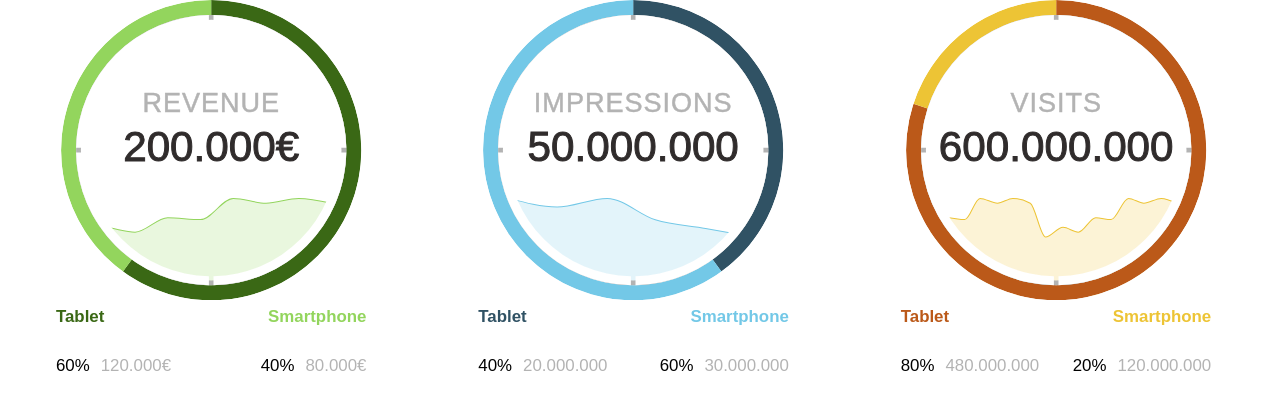
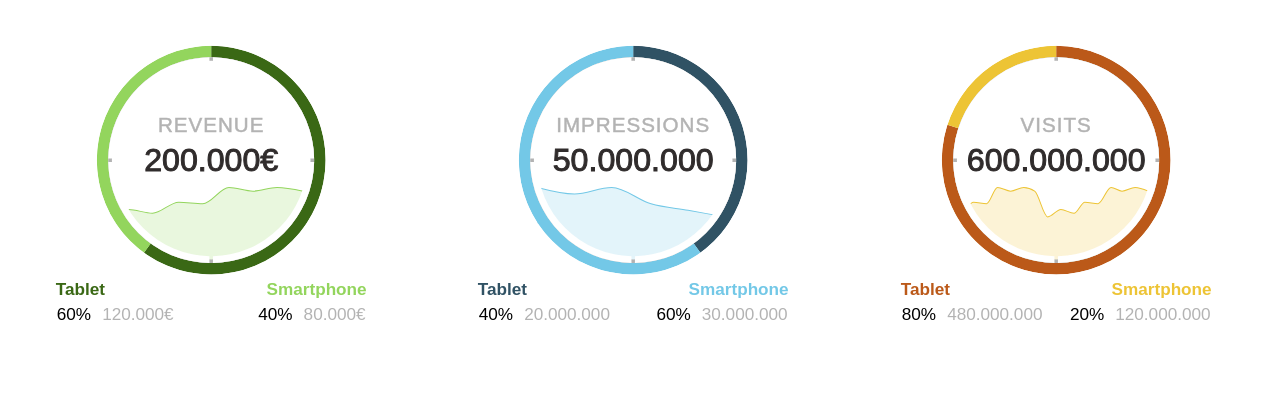
Before and after one commit to Pauatro/d3-js-front-test, a website: page index.html in a window 1280 px wide. Drawn offline with Linux system fonts and the light colour scheme.

Commit message:
finished visual part

```diff
--- a/bundle.js
+++ b/bundle.js
@@ -3805,12 +3805,8 @@
     ]
   };
 
-  // index.js
-  var target = document.getElementById("target");
-  var viewList = document.createElement("div");
-  viewList.className = "view-list";
-  target.appendChild(viewList);
-  var colors = {
+  // utils/colors.js
+  var colors_default = colors = {
     lightGrey: "#b3b3b3",
     darkGrey: "#302c2c",
     palettes: [
@@ -3819,14 +3815,20 @@
       ["#bb5919", "#edc435"]
     ]
   };
+
+  // utils/formatting.js
   var capitalizeFirstLetter = (string) => {
     const firstCapitalLetter = string[0].toUpperCase();
     const restOfTheString = string.slice(1);
     return firstCapitalLetter + restOfTheString;
   };
-  function formatNumber(num) {
-    return num.toString().replace(/(\d)(?=(\d{3})+(?!\d))/g, "$1.");
-  }
+  var formatNumber = (num) => num.toString().replace(/(\d)(?=(\d{3})+(?!\d))/g, "$1.");
+
+  // index.js
+  var target = document.getElementById("target");
+  var viewList = document.createElement("div");
+  viewList.className = "view-list";
+  target.appendChild(viewList);
   data.dataSeries.forEach((dataElement, i) => {
     const { grouped: pieData, timeLine, name, total, units } = dataElement;
     const viewContainer = document.createElement("div");
@@ -3835,9 +3837,9 @@
     const d3Container = selectAll_default2(".view-container").nodes()[i];
     const containerHeight = d3Container.offsetHeight;
     const containerWidth = d3Container.offsetWidth;
-    const svgHeight = containerHeight * 0.75;
+    const svgHeight = containerHeight;
     const svgWidth = containerWidth;
-    const outerRadius = svgHeight / 2;
+    const outerRadius = svgHeight / 3.5;
     const innerRadius = outerRadius * 0.9;
     const svg = select_default2(d3Container).append("svg").attr("viewBox", [-svgWidth / 2, -svgHeight / 2, svgWidth, svgHeight]);
     const graphPath = timeLine.map((y2, i2, timeLine2) => {
@@ -3846,40 +3848,50 @@
     });
     const [ymin, ymax] = extent(timeLine);
     const yAreaBottom = ymin - (ymax - ymin) * 1.5;
-    const lineChart = svg.append("g").attr("transform", "translate(" + -innerRadius * 1.2 + "," + innerRadius / 2 + ")");
+    const lineChart = svg.append("g").attr("transform", "translate(" + -innerRadius * 1.2 + ",2)");
     const lineX = linear2().domain([0, innerRadius / 12]).range([-innerRadius / 11, innerRadius / 11]);
     const lineY = linear2().domain([ymin, ymax]).range([innerRadius / 7, -innerRadius / 7]);
     const line = area_default().x((d) => lineX(d[0])).y1((d) => lineY(d[1])).y0(lineY(yAreaBottom)).curve(monotoneX);
-    lineChart.append("path").attr("d", line(graphPath)).attr("stroke", colors.palettes[i][1]).attr("stroke-width", 1).attr("fill", colors.palettes[i][1]).attr("fill-opacity", 0.2);
+    lineChart.append("path").attr("d", line(graphPath)).attr("stroke", colors_default.palettes[i][1]).attr("stroke-width", 1).attr("fill", colors_default.palettes[i][1]).attr("fill-opacity", 0.2);
     const pie = pie_default().sort(null).value((d) => d.total);
     const marginsPie = pie_default().padAngle(0.025).value((d) => d);
-    const pieChart = svg.append("g");
-    pieChart.selectAll("arc").data(pie(pieData)).enter().append("path").attr("d", arc_default().innerRadius(innerRadius).outerRadius(outerRadius)).attr("fill", (d, y2) => colors.palettes[i][y2]);
-    pieChart.selectAll("arcinternalmargin").data(marginsPie([1])).enter().append("path").attr("d", arc_default().innerRadius(innerRadius - innerRadius / 28).outerRadius(innerRadius)).attr("fill", colors.lightGrey);
+    const pieChart = svg.append("g").attr("transform", "translate(" + 0 + "," + -containerHeight / 10 + ")");
+    pieChart.selectAll("arc").data(pie(pieData)).enter().append("path").attr("d", arc_default().innerRadius(innerRadius).outerRadius(outerRadius)).attr("fill", (d, y2) => colors_default.palettes[i][y2]);
+    pieChart.selectAll("arcinternalmargin").data(marginsPie([1])).enter().append("path").attr("d", arc_default().innerRadius(innerRadius - innerRadius / 28).outerRadius(innerRadius)).attr("fill", colors_default.lightGrey);
     pieChart.selectAll("arcinternalmargin").data(marginsPie([1, 1, 1, 1])).enter().append("path").attr("d", arc_default().innerRadius(innerRadius - innerRadius / 15).outerRadius(innerRadius)).attr("fill", "white");
     pieChart.selectAll("arcexternalmargin").data(marginsPie([1])).enter().append("path").attr("d", arc_default().innerRadius(outerRadius).outerRadius(outerRadius + innerRadius)).attr("fill", "white");
-    const centralTitle = svg.append("g").append("text").append("tspan").attr("class", "central-title").text(name.toUpperCase()).attr("dominant-baseline", "middle").attr("dy", -innerRadius / 3).attr("font-size", innerRadius / 5).attr("stroke-width", 0.5).attr("fill", colors.lightGrey).attr("stroke", colors.lightGrey);
-    const centralData = svg.append("g").append("text").attr("width", innerRadius * 2).attr("height", innerRadius * 2).append("tspan").text(formatNumber(total) + (units ? units : "")).attr("stroke", colors.darkGrey).attr("fill", colors.darkGrey).attr("font-family", "Arial").attr("text-anchor", "middle").attr("dominant-baseline", "middle").attr("font-size", innerRadius / 3.2);
-    const bottomTable = select_default2(d3Container).append("div").attr("class", "table-container").append("table").attr("width", containerWidth * 0.75).attr("height", containerHeight / 4);
+    const centralTitle = svg.append("g").append("text").append("tspan").attr("class", "central-title").text(name.toUpperCase()).attr("dominant-baseline", "middle").attr("dy", -innerRadius / 1.4).attr("font-size", innerRadius / 5).attr("stroke-width", 0.5).attr("fill", colors_default.lightGrey).attr("stroke", colors_default.lightGrey);
+    const centralData = svg.append("g").append("text").attr("width", innerRadius * 2).attr("height", innerRadius * 2).append("tspan").text(formatNumber(total) + (units ? units : "")).attr("stroke", colors_default.darkGrey).attr("fill", colors_default.darkGrey).attr("font-family", "Arial").attr("text-anchor", "middle").attr("dominant-baseline", "middle").attr("font-size", innerRadius / 3.2).attr("dy", -innerRadius / 2.75);
+    const bottomTable = svg.append("svg:foreignObject").attr("width", containerWidth).attr("height", containerHeight / 4).attr("transform", `translate(${-containerWidth / 2}, ${outerRadius / 1.5})`).append("xhtml:div").attr("class", "table-container").attr("style", `
+            width: ${containerWidth}px;
+            height: ${containerHeight / 4}px;
+            display: flex;
+            align-items: flex-start;
+            justify-content: center;
+        `).append("table").attr("style", `
+            width: ${containerWidth * 0.75}px;
+        `);
     const tableHeader = bottomTable.append("thead").attr("class", "table-header");
     const columnWidth = 100 / pieData.length + "%";
     tableHeader.append("tr").selectAll("th").data(pieData).enter().append("th").text((d) => capitalizeFirstLetter(d.group)).attr("style", (d, y2) => `
             width: ${columnWidth};
             text-align: ${y2 !== pieData.length - 1 ? "left" : "right"};
-            color: ${colors.palettes[i][y2]};
-            font-size: ${innerRadius / 8}px;
+            color: ${colors_default.palettes[i][y2]};
+            font-size: ${innerRadius / 6}px;
         `);
     const tableBody = bottomTable.append("tbody").append("tr");
     tableBody.selectAll("tr").data(pieData).enter().append("td").attr("class", "table-body").attr("align", (d, y2) => y2 !== pieData.length - 1 ? "left" : "right").attr("style", (d, y2) => `
             width: ${columnWidth};
-            padding: 0px;
+            padding-top: 0px;
+            padding-bottom: 0px;
+            margin: 0px;
             border-spacing: 0px;
         `).append("td").attr("class", "table-body-left").text((d) => d.perc + "%").attr("align", (d, i2) => i2 !== pieData.length - 1 ? "left" : "right").attr("style", (d, y2) => `
-            font-size: ${innerRadius / 8}px;
+            font-size: ${innerRadius / 6}px;
             padding-right: 10px;
         `).clone().attr("class", "table-body-right").text((d) => formatNumber(d.total) + (units ? units : "")).attr("style", (d, y2) => `
-            font-size: ${innerRadius / 8}px;
-            color: ${colors.lightGrey};
+            font-size: ${innerRadius / 6}px;
+            color: ${colors_default.lightGrey};
         `);
   });
 })();
--- a/style.css
+++ b/style.css
@@ -20,11 +20,6 @@ body{
     height: 100%;
 }
 
-.view-list:hover{
-    overflow-x: scroll;
-    overflow-y: hidden;
-}
-
 .view-container{
     min-width: 33%;
     max-width: 100%;
@@ -38,10 +33,3 @@ body{
     font-weight: lighter;
     letter-spacing: 1px;
 }
-
-.table-container{
-    width: 100%;
-    display: flex;
-    align-items: center;
-    justify-content: center;
-}
--- /dev/null
+++ b/utils/colors.js
@@ -0,0 +1,8 @@
+export default colors = {
+    lightGrey: '#b3b3b3',
+    darkGrey: '#302c2c',
+    palettes: [
+    ['#3a6815', '#93d55d'],
+    ['#305264','#73c8e7'],
+    ['#bb5919', '#edc435']
+]}
```
Also changed, not shown: index.js (+32 -31 lines), utils/formatting.js (added, +8 -0 lines).
